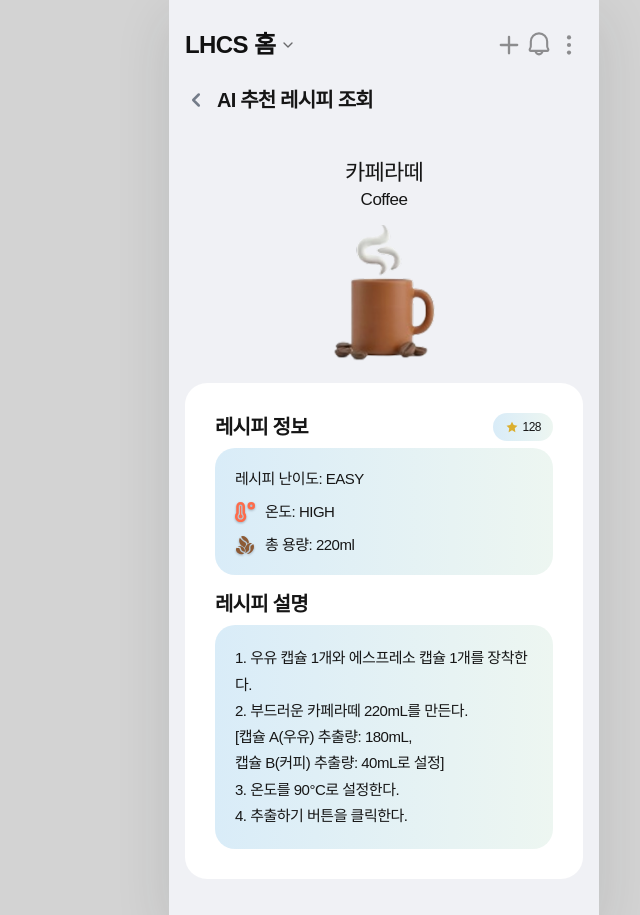
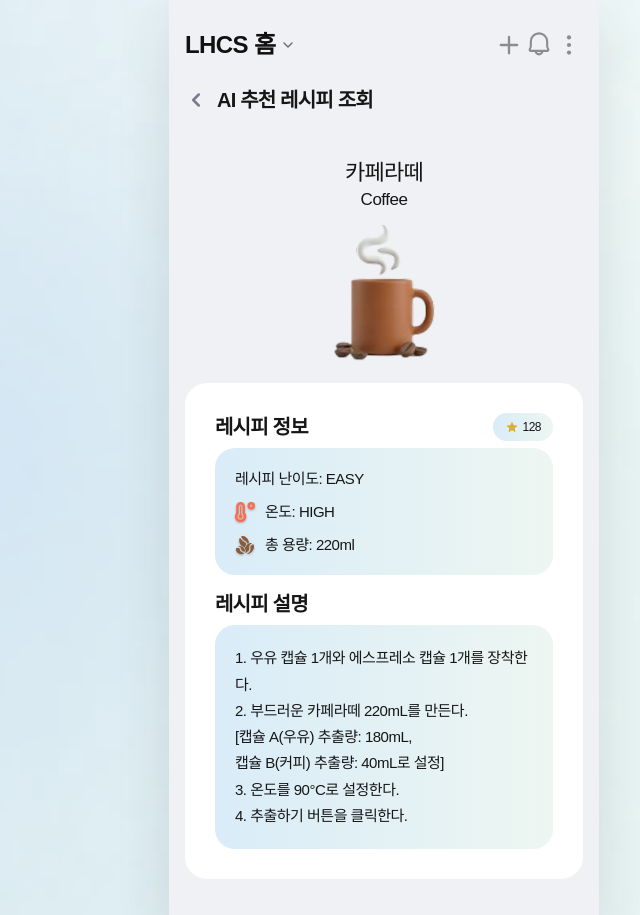
Before and after one commit to lgdx-finalpj/TheX_frontend, a React (Vite) app: page /devices/coffee-machine/ai-recommended in a window 1280 px wide. Shown: the whole page, without its empty margins (256-896 px from the left). Built offline with nearby package versions, Linux system fonts and the light colour scheme; no server answers; a web font is replaced by a local one.

Commit message:
style: iPhone Safari에서 맨 위 회색이 “페이지 배경처럼”

```diff
--- a/index.html
+++ b/index.html
@@ -6,6 +6,7 @@
       name="viewport"
       content="width=device-width, initial-scale=1.0, viewport-fit=cover"
     />
+    <meta name="theme-color" content="#eef7fb" />
     <link rel="icon" href="/favicon.ico" sizes="any" />
     <title>THE X</title>
   </head>
--- a/src/layouts/MobileLayout.css
+++ b/src/layouts/MobileLayout.css
@@ -2,7 +2,9 @@
   min-height: 100dvh;
   display: flex;
   justify-content: center;
-  background-color: #d3d3d3;
+  background:
+    url("../assets/bg_color/background_color1.png") center top / cover no-repeat,
+    #eef7fb;
 }
 
 .mobile-frame {
--- a/src/styles/global.css
+++ b/src/styles/global.css
@@ -80,6 +80,10 @@ body,
 html {
   -webkit-text-size-adjust: 100%;
   text-size-adjust: 100%;
+  background:
+    url("../assets/bg_color/background_color1.png") center top / cover no-repeat,
+    radial-gradient(circle at top, rgba(255, 255, 255, 0.5), transparent 28%),
+    var(--app-bg);
 }
 
 body {
@@ -90,6 +94,7 @@ body {
     "Malgun Gothic",
     sans-serif;
   background:
+    url("../assets/bg_color/background_color1.png") center top / cover no-repeat,
     radial-gradient(circle at top, rgba(255, 255, 255, 0.5), transparent 28%),
     var(--app-bg);
   color: var(--text-main);
```
